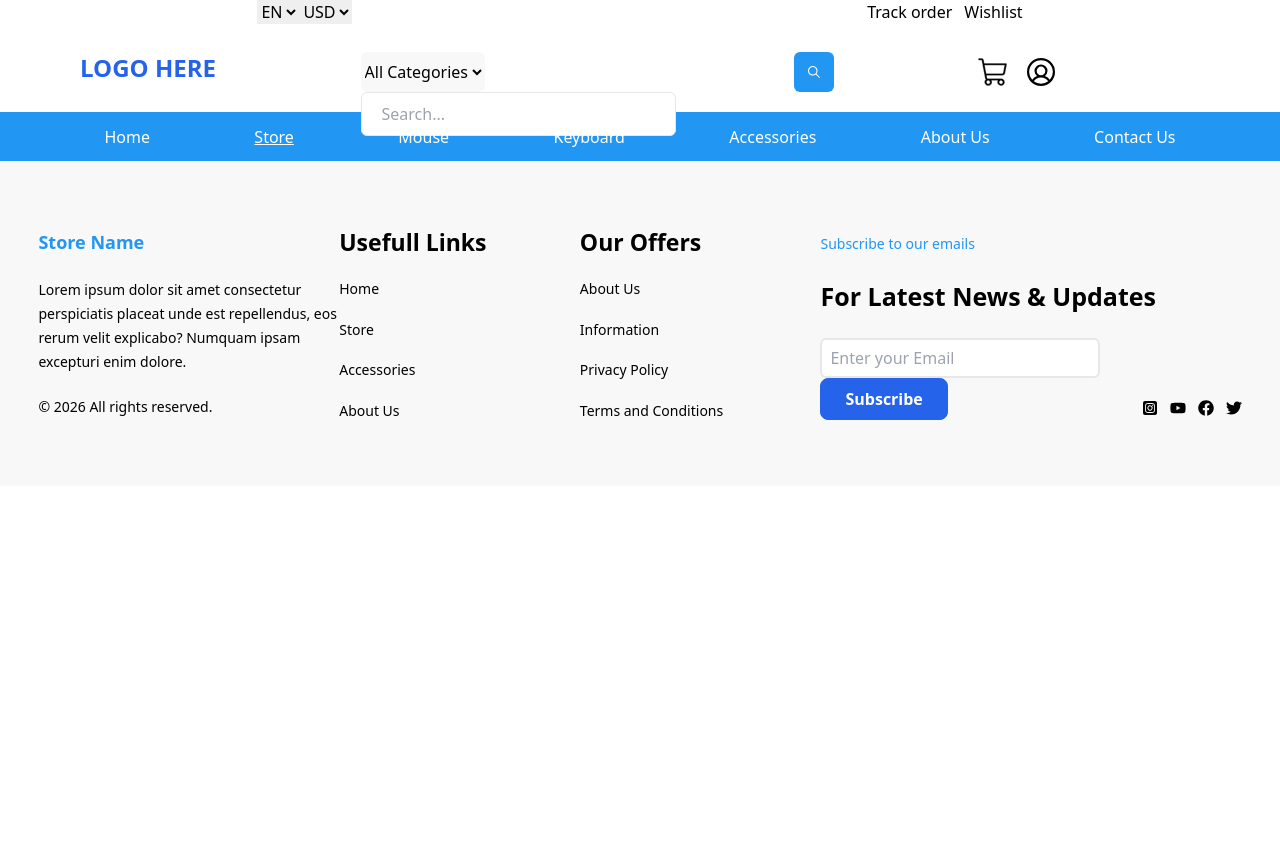
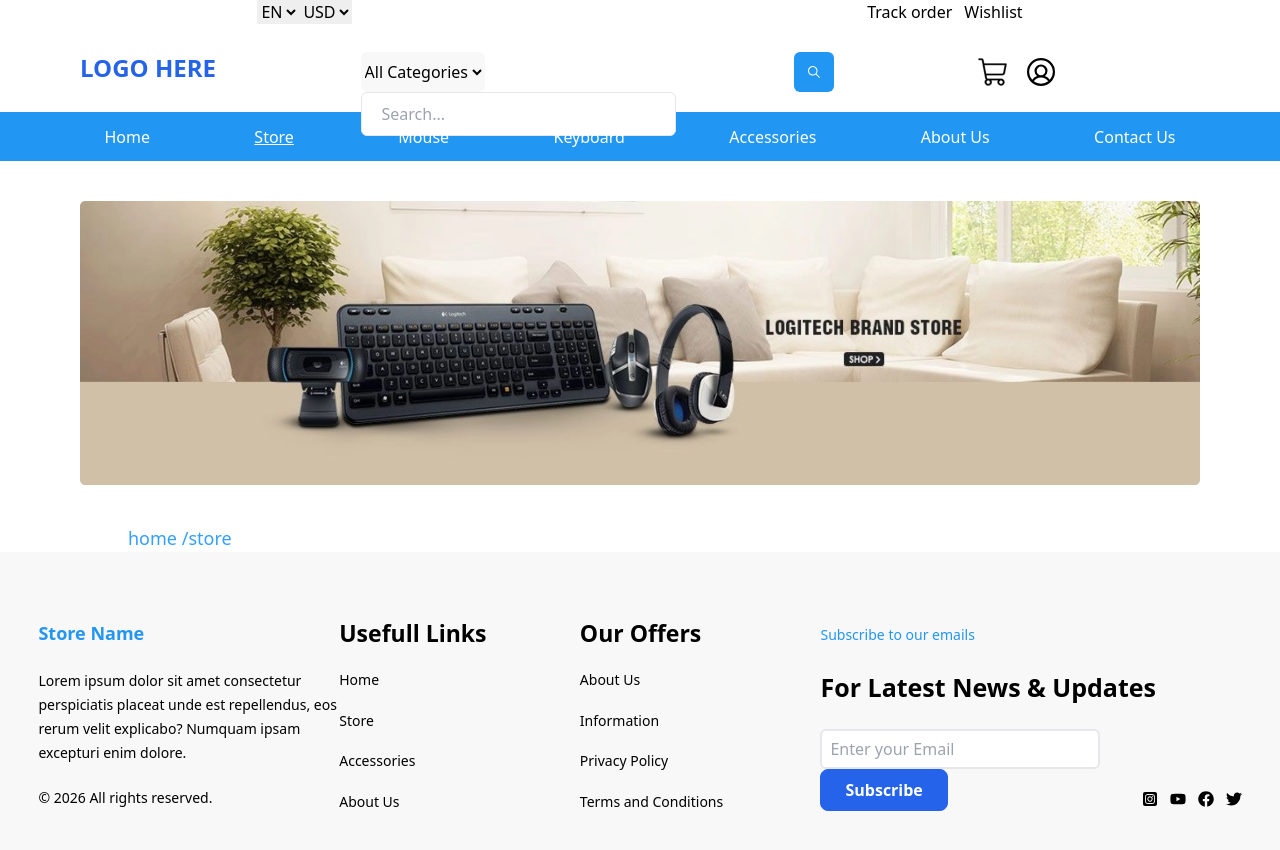
Before and after one commit to mhuzaifa360/react-computer-system-ecommerce-project, a React (Vite) app: page /store in a window 1280 px wide. Shown: the top 850 px of the page. Before the commit the page ends 800 px from the top, so only its background shows below. Built offline with nearby package versions, Linux system fonts and the light colour scheme.

Commit message:
navigation is added for all pages

```diff
--- a/src/App.jsx
+++ b/src/App.jsx
@@ -4,11 +4,14 @@
 import Store from "./pages/Store";
 import Footer from "./components/Footer";
 import Header from "./components/Header";
-
+import Navigation from "./components/Navigation";
+// :Home Page, Store Page, Sign Up Page, Login Page, Product Details
 function App() {
   return (
     <div>
+        {
 
+        }
         <Header />
         <Routes>
           <Route path="/" element={<Home />} />
--- /dev/null
+++ b/src/components/Navigation.jsx
@@ -0,0 +1,18 @@
+import React from 'react'
+import { useLocation } from 'react-router'
+import Typography  from '../components/common/Typography';
+
+function Navigation() {
+
+    const location = useLocation();
+  return (
+    <div className='flex justify-center'>
+
+    <div className=' w-[80%] text-[#33A0FF]'>
+      <Typography varient='h5'>home {location.pathname}</Typography>
+    </div>
+    </div>
+  )
+}
+
+export default Navigation
--- /dev/null
+++ b/src/components/store/Banner.jsx
@@ -0,0 +1,12 @@
+import React from 'react'
+import BannerImg from '../../assets/images/store/store banner 2xl.png'
+
+function Banner() {
+  return (
+    <div className='px-20 py-10'>
+      <img src={BannerImg} alt="" />
+    </div>
+  )
+}
+
+export default Banner
--- a/src/pages/Store.jsx
+++ b/src/pages/Store.jsx
@@ -1,8 +1,12 @@
 import React from 'react'
+import Banner from '../components/store/Banner'
+import Navigation from '../components/Navigation'
 
 function Store() {
   return (
     <div>
+      <Banner />
+      <Navigation />
 
     </div>
   )
```
Also changed, not shown: src/components/Header.jsx (+0 -14 lines), src/assets/images/store/store banner 2xl.png (added), src/assets/images/store/store banner.png (added).
